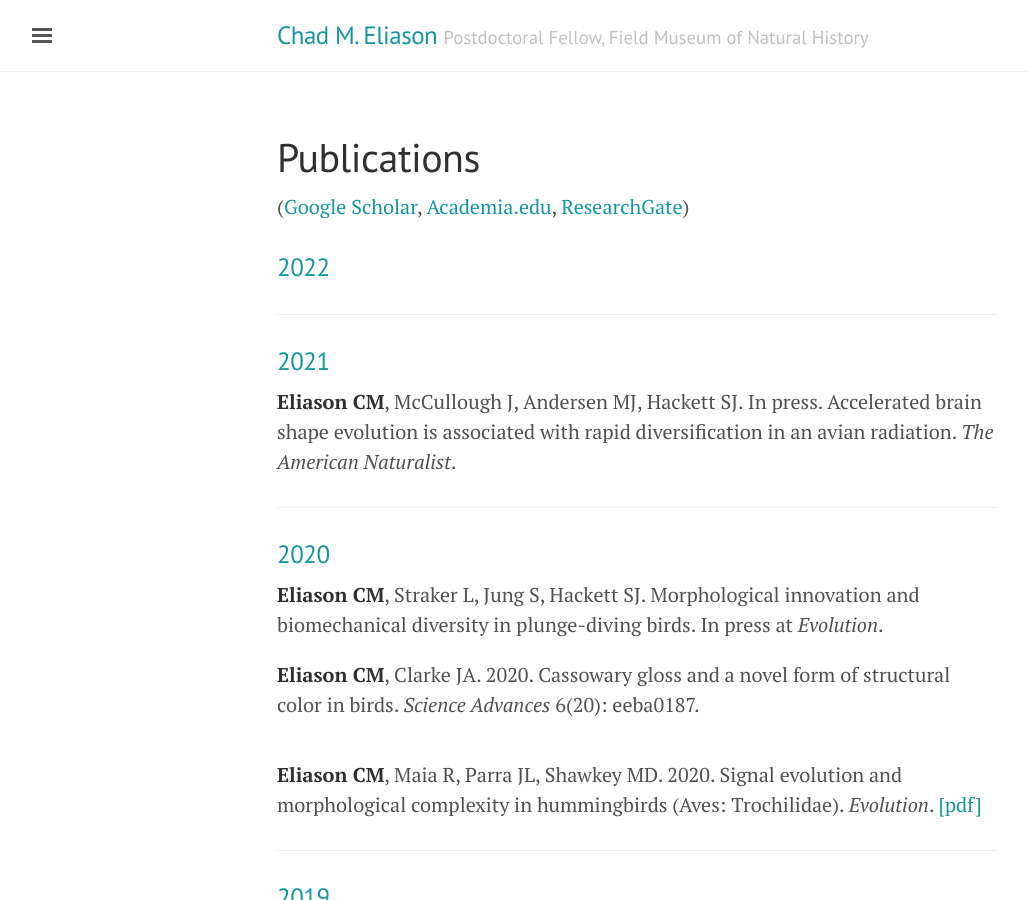
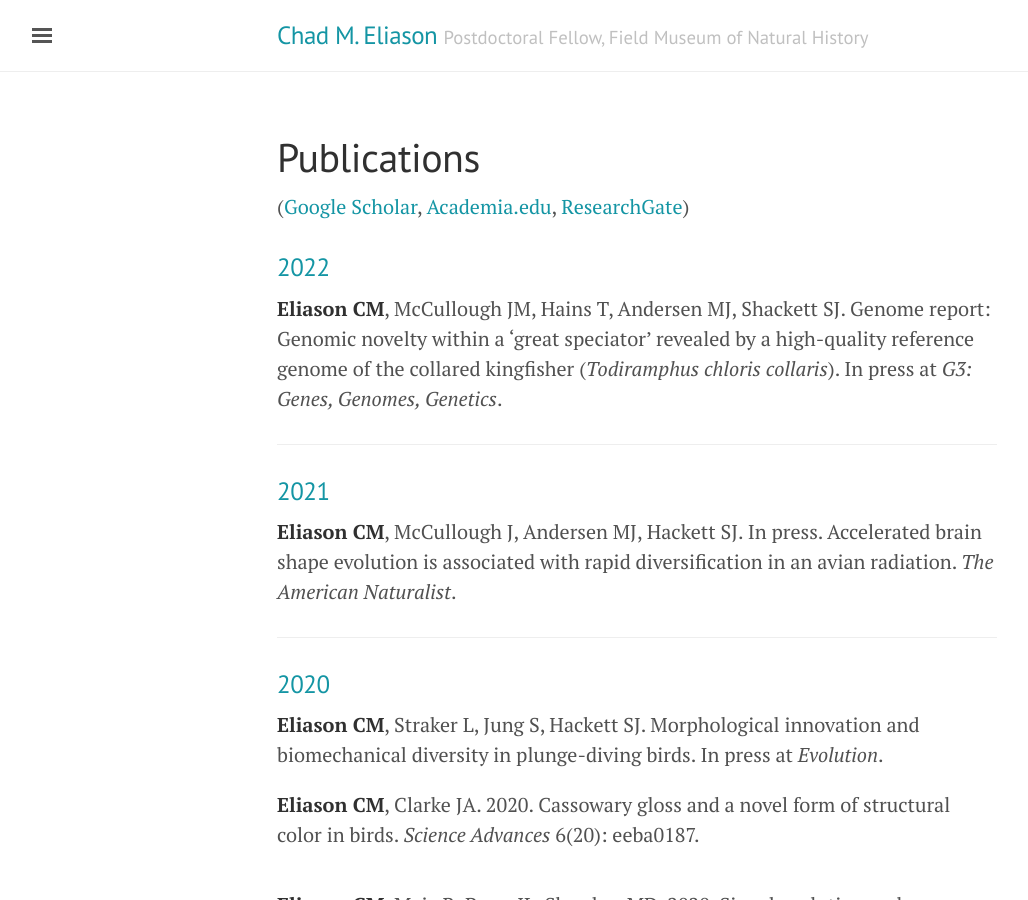
Before and after one commit to celiason/celiason.github.io, a Jekyll site: the page built from 2-publications.md, in a window 1280 px wide and 900 px high. Shown: the whole window, without its empty margins (3-1031 px from the left). Built offline with Jekyll 4.4.1, drawn with Linux system fonts in a browser that asks for light colours.

Commit message:
Update 2-publications.md

```diff
--- a/2-publications.md
+++ b/2-publications.md
@@ -9,7 +9,7 @@ title: Publications
 
 ### 2022
 
-
+__Eliason CM__, McCullough JM, Hains T, Andersen MJ, Shackett SJ. Genome report: Genomic novelty within a 'great speciator' revealed by a high-quality reference genome of the collared kingfisher (_Todiramphus chloris collaris_). In press at _G3: Genes, Genomes, Genetics_.
 
 ---
 
```
